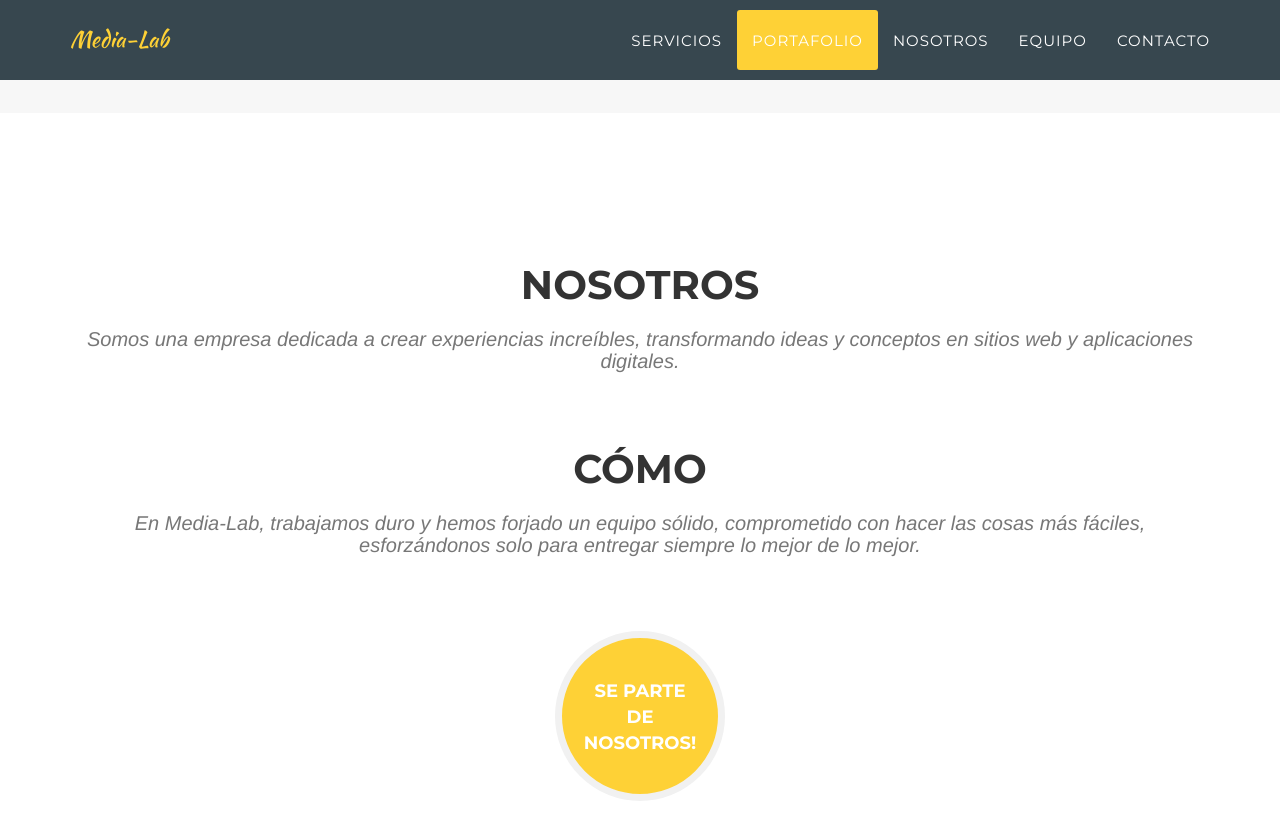
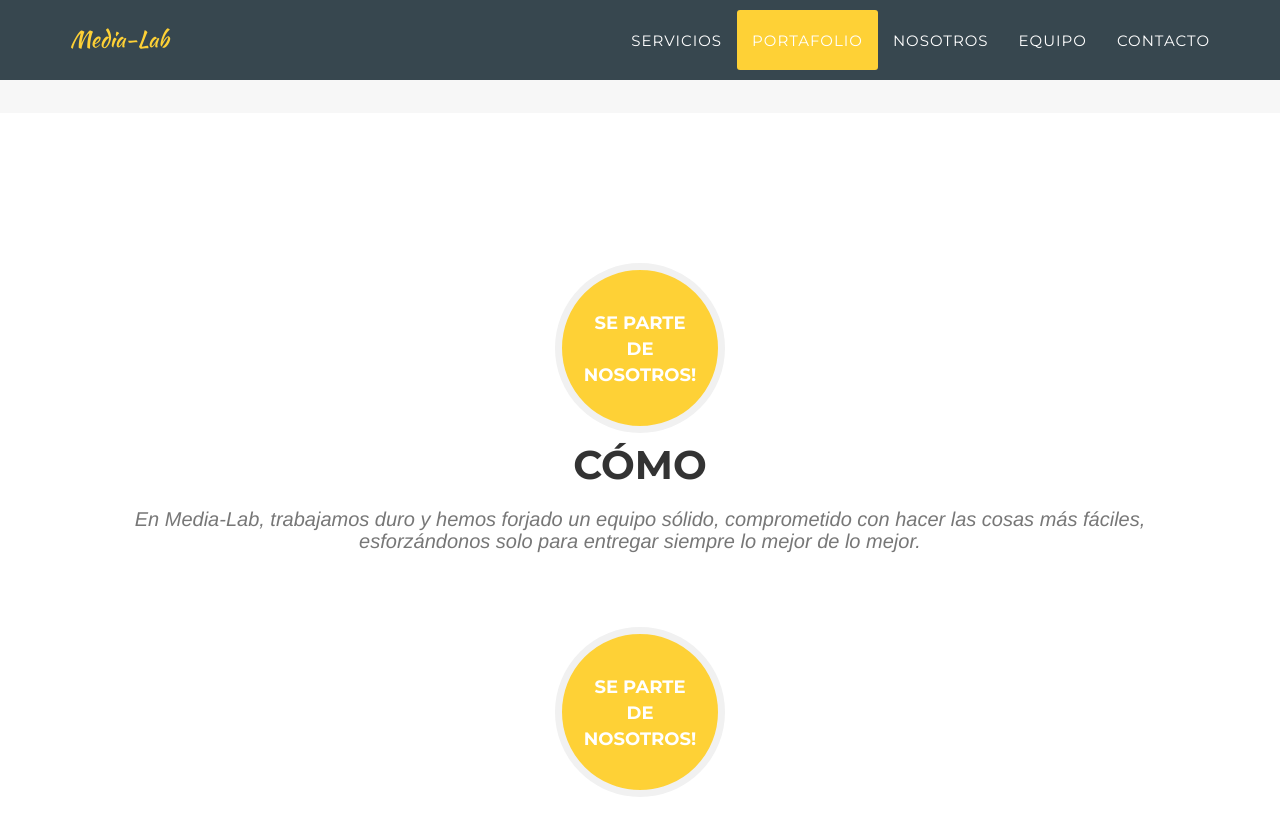
Before and after one commit to Corovino/media-lab, a Jekyll site: the page built from index.html, in a window 1280 px wide and 900 px high, scrolled down 2516 px. Shown: the top 840 px of the window. Built offline with Jekyll 4.4.1, drawn with Linux system fonts in a browser that asks for light colours; some web fonts are replaced.

Commit message:
adjusted btw  include

```diff
--- a/_includes/about.html
+++ b/_includes/about.html
@@ -3,8 +3,19 @@
         <div class="container">
             <div class="row">
                 <div class="col-lg-12 text-center">
-                    <h2 class="section-heading">Nosotros</h2>
-                    <h3 class="section-subheading text-muted">Somos una empresa dedicada a crear experiencias increíbles, transformando ideas y conceptos en sitios web y aplicaciones digitales.</h3>
+                      <ul class="timeline">
+
+
+
+                        <li class="timeline-inverted">
+                            <div class="timeline-image">
+                                <h4>Se parte
+                                    <br>de
+                                    <br>Nosotros!</h4>
+                            </div>
+                        </li>
+                    </ul>
+
                 </div>
                 <div class="col-lg-12 text-center">
                     <h2 class="section-heading">Cómo</h2>
```
